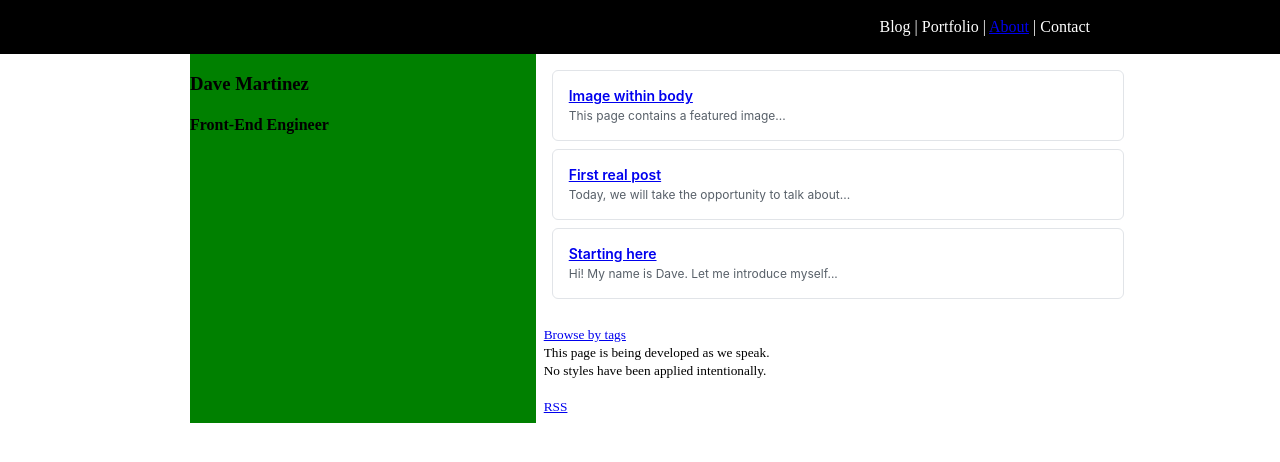
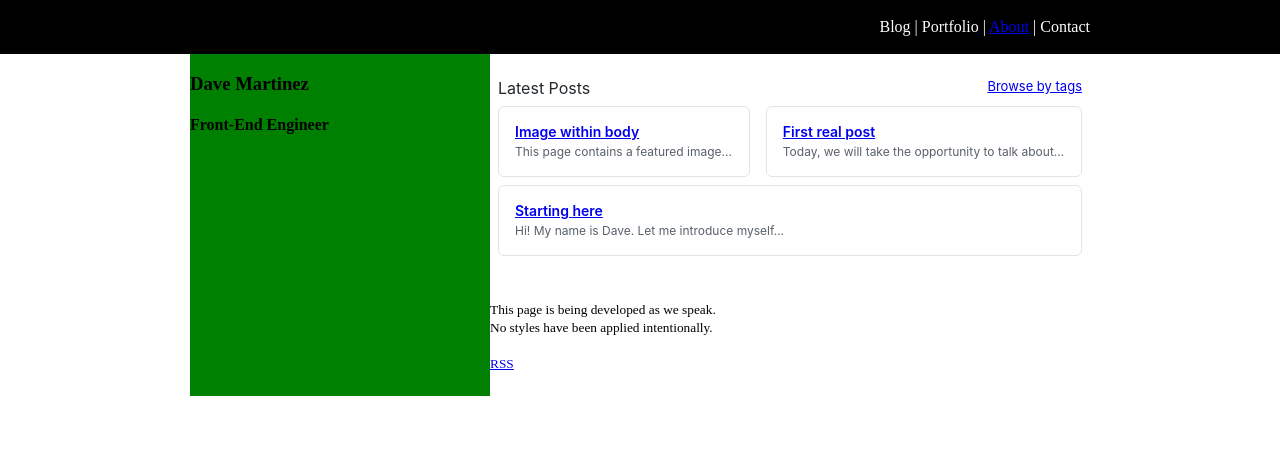
Before and after one commit to dkm-coder/site, a Gatsby site: page / in a window 1280 px wide. Built offline with nearby package versions, Linux system fonts and the light colour scheme; Gatsby itself is replaced by a stand-in of ours.

Commit message:
More work on styles (Title for articles and access to all tags))

```diff
--- a/package.json
+++ b/package.json
@@ -15,6 +15,7 @@
   },
   "dependencies": {
     "@material-ui/core": "^4.11.0",
+    "@material-ui/icons": "^4.9.1",
     "@material-ui/styles": "^4.10.0",
     "gatsby": "^2.23.12",
     "gatsby-image": "^2.4.13",
--- a/src/components/ArticleLink.js
+++ b/src/components/ArticleLink.js
@@ -4,12 +4,13 @@ import { makeStyles } from '@material-ui/core/styles';
 
 const useStyles = makeStyles(() => ({
   root: {
-    width: '100%',
+    flexGrow: 1,
+    // width: '100%',
     border: '1px solid #e1e4e8',
     fontFamily: 'BlinkMacSystemFont,Segoe UI,Helvetica,Arial,sans-serif,Apple Color Emoji,Segoe UI Emoji',
     borderRadius: '6px',
     padding: '16px',
-    margin: '8px',
+    margin: '0 8px 8px 8px',
   },
   text: {
     fontSize: '14px',
--- a/src/components/Layout.js
+++ b/src/components/Layout.js
@@ -18,7 +18,7 @@ const useStyles = makeStyles(() => ({
     },
     contentContainer: {
       // backgroundColor: 'yellow',
-      padding: '8px',
+      padding: '24px 0',
       flexGrow: 1,
       maxWidth: '600px',
     }
--- a/src/pages/index.js
+++ b/src/pages/index.js
@@ -2,12 +2,45 @@ import React from "react"
 import { graphql, Link } from 'gatsby';
 import Layout from '../components/Layout'
 import ArticleLink from '../components/ArticleLink';
+import { makeStyles } from '@material-ui/core/styles';
+
+const useStyles = makeStyles(() => ({
+  preArticlesContainer: {
+    display: 'flex',
+    justifyContent: 'space-between',
+    margin: '0 8px',
+  },
+  browseByTagsText: {
+    fontSize: '13px',
+    fontWeight: '400',
+    color: '#586069',
+    fontFamily: 'BlinkMacSystemFont,Segoe UI,Helvetica,Arial,sans-serif,Apple Color Emoji,Segoe UI Emoji',
+  },
+  titleText: {
+    color: 'orange',
+    fontFamily: 'BlinkMacSystemFont,Segoe UI,Helvetica,Arial,sans-serif,Apple Color Emoji,Segoe UI Emoji',
+    fontWeight: '400',
+    fontSize: '16px',
+    marginBottom: '8px',
+    color: '#24292e',
+  },
+  articleContainer: {
+    display: 'flex',
+    flexWrap: 'wrap',
+  },
+}));
 
 const Main = ({ data }) => {
   const { edges } = data.allMarkdownRemark;
+  const classes = useStyles();
   return (
     <div>
       <Layout>
+        <div className={classes.preArticlesContainer}>
+          <span className={classes.titleText}>Latest Posts</span>
+          <span className={classes.browseByTagsText}><Link to='/tags'>Browse by tags</Link></span>
+        </div>
+        <div className={classes.articleContainer}>
           {edges.map(edge => {
             const { title, path, excerpt } = edge.node.frontmatter;
             return (
@@ -18,8 +51,8 @@ const Main = ({ data }) => {
               />
             );
           })}
+        </div>
         <br />
-        <small><Link to='/tags'>Browse by tags</Link></small>
         <br />
         <small>This page is being developed as we speak.</small><br /><small>No styles have been applied intentionally.</small>
         <br /><br />
```
Also changed, not shown: 1 other file. Lines whose indentation alone changed are shown as unchanged.
